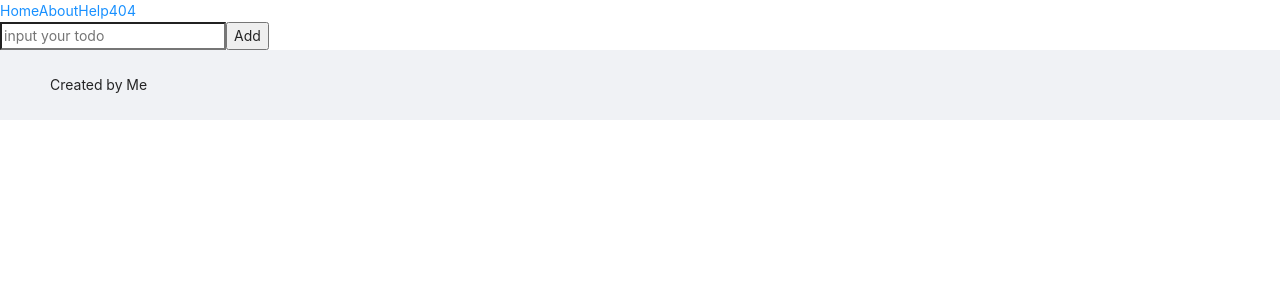
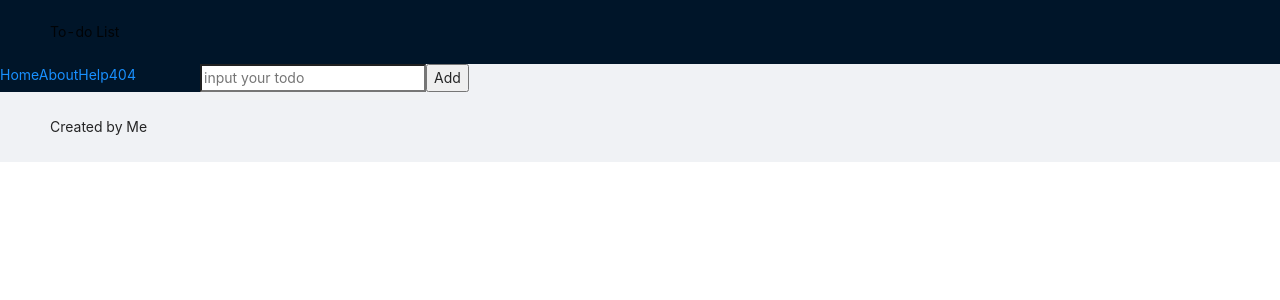
Before and after one commit to CASTRDE/react-router-Day13, a React (Create React App) app: page / in a window 1280 px wide. Shown: the top 300 px of the page. Built offline with nearby package versions, Linux system fonts and the light colour scheme; no server answers.

Commit message:
feat: antd test with layout

```diff
--- a/src/layout/BasicLayout.jsx
+++ b/src/layout/BasicLayout.jsx
@@ -1,9 +1,15 @@
-import {Footer} from "antd/lib/layout/layout";
-import React from 'react'
+import { Layout, Menu} from 'antd';
 import { Link, Outlet } from 'react-router-dom';
+import React from 'react';
+
+const { Header, Sider, Content, Footer} = Layout;
 
 function BasicLayout(){
     return(
+        <Layout>
+            <Header>To-do List</Header>
+            <Layout>
+            <Sider>
                 <div>
                 <nav>
                     <Link to="/">Home</Link>
@@ -11,11 +17,16 @@ function BasicLayout(){
                     <Link to="/help">Help</Link>
                     <Link to="/404">404</Link>
                 </nav>
+                </div>
+            </Sider>
+            <Content>
                 <div className="content">
                     <Outlet />
                 </div>
+            </Content>
+            </Layout>
             <Footer>Created by Me</Footer>
-        </div>
+        </Layout>
     )
 }
 
```
Lines whose indentation alone changed are shown as unchanged.
